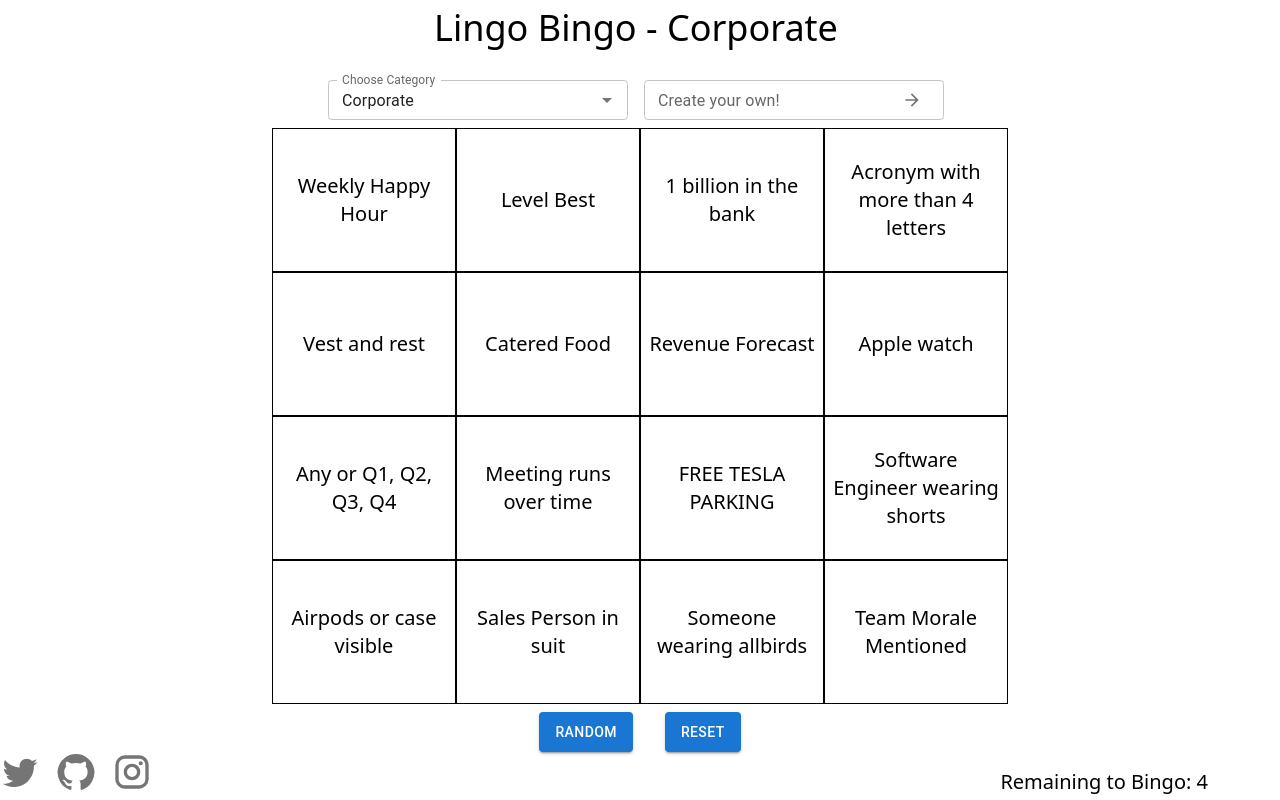
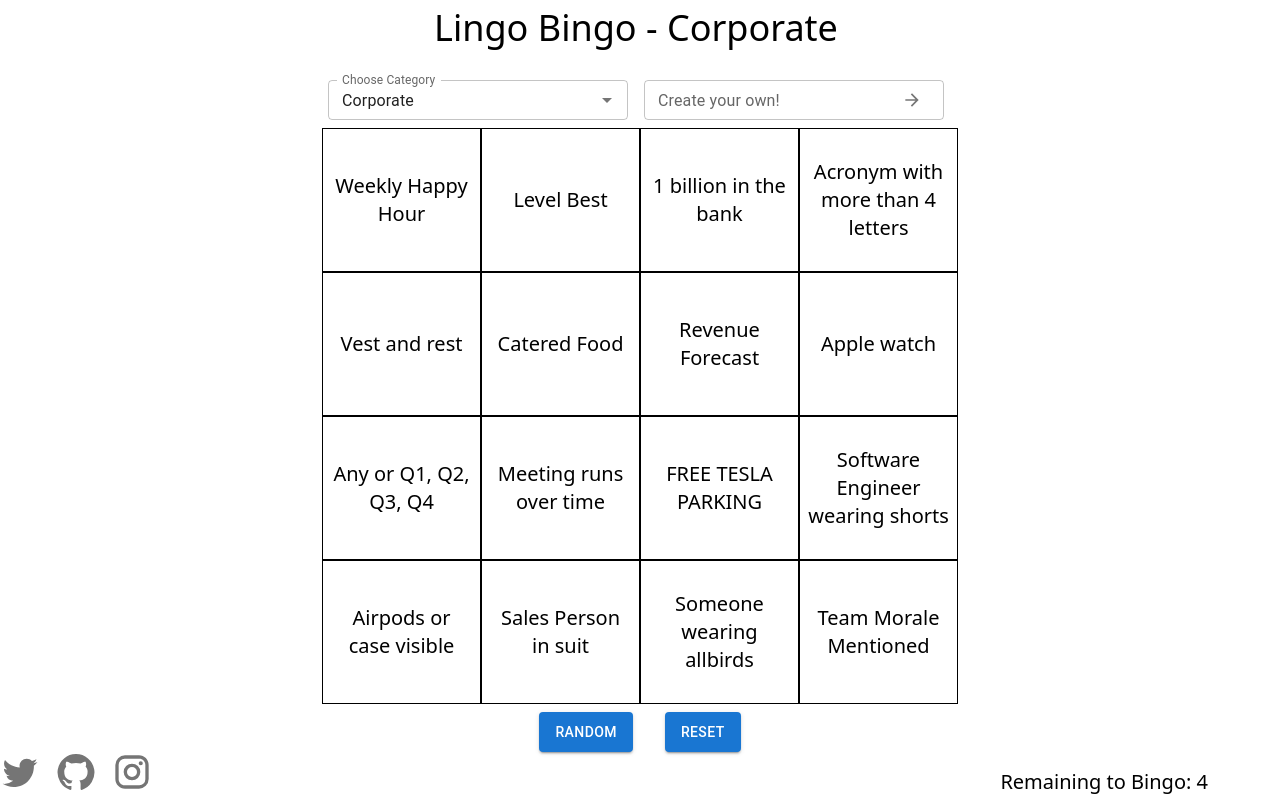
Before and after one commit to EllAchE/lingobingo, a React (Create React App) app: page / in a window 1280 px wide. Built offline with nearby package versions, Linux system fonts and the light colour scheme.

Commit message:
fix size of grid

```diff
--- a/src/components/GridRow.tsx
+++ b/src/components/GridRow.tsx
@@ -5,7 +5,12 @@ import GridCell from './GridCell';
 export default function GridRow(props: any) {
   const { row, rowIndex } = props;
   return (
-    <Grid className="px-2 sm:px-8" sx={{ maxWidth: '800px' }} container>
+    <Grid item xs={12}>
+      <Grid
+        container
+        className="px-2 sm:px-8"
+        sx={{ margin: 'auto', width: '700px' }}
+      >
         {row.map((cellText: string, cellIndex: number) => {
           return (
             <GridCell key={cellIndex} position={4 * rowIndex + cellIndex} item>
@@ -14,5 +19,6 @@ export default function GridRow(props: any) {
           );
         })}
       </Grid>
+    </Grid>
   );
 }
```
Lines whose indentation alone changed are shown as unchanged.
